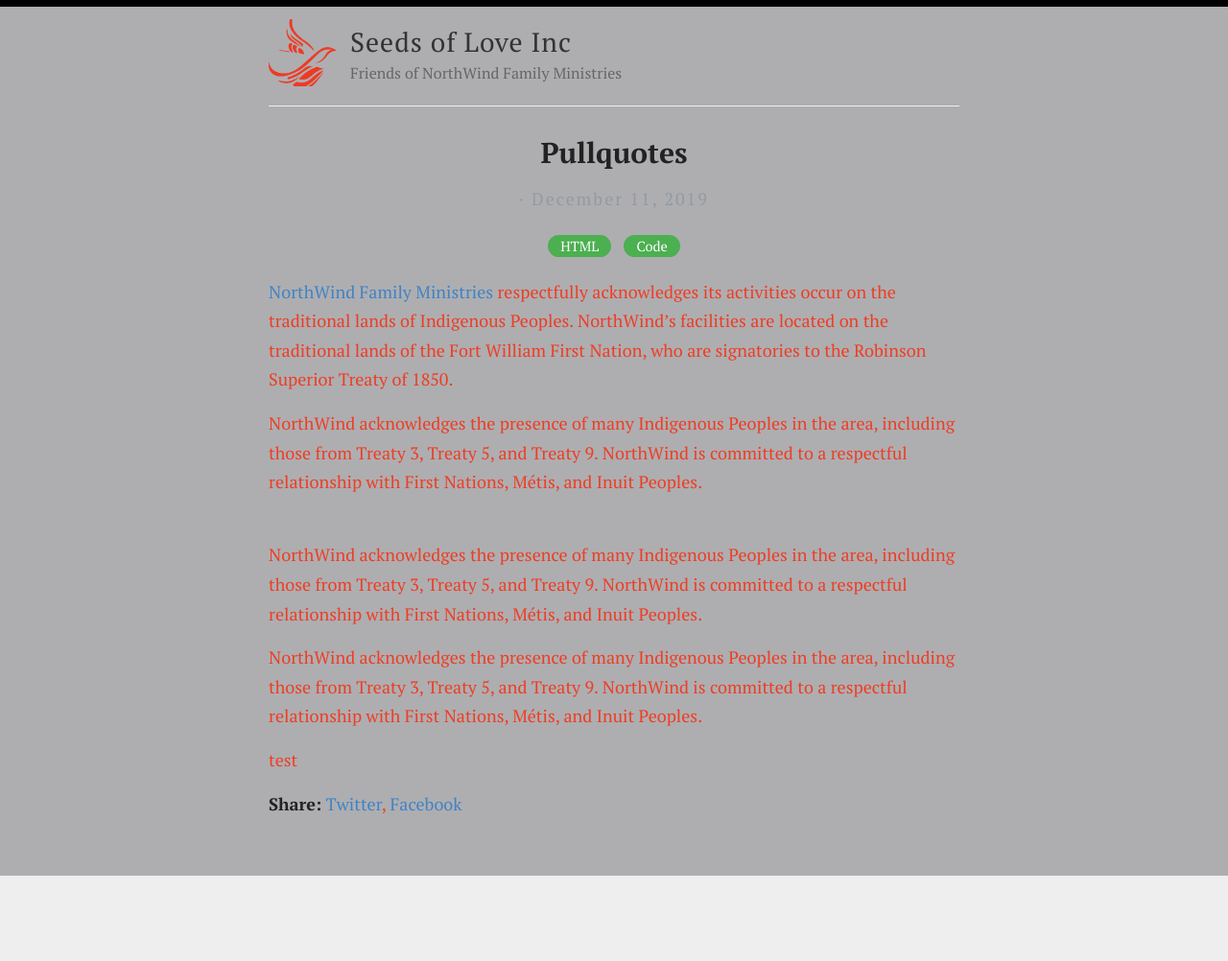
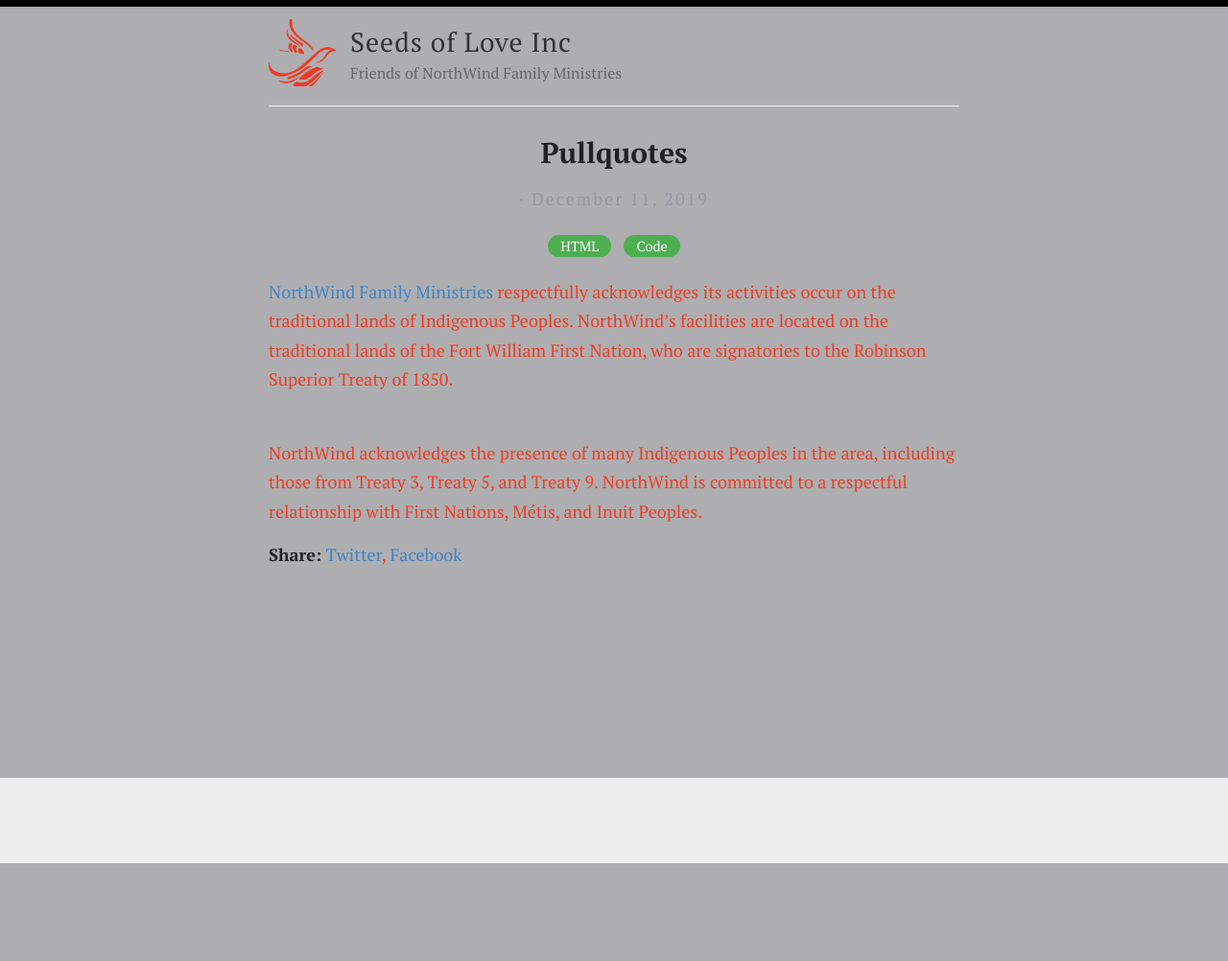
Before and after one commit to Seeds-of-Love-Inc/seeds-of-love-inc.github.io, a Jekyll site: the page built from _posts/2019-12-11-pullquotes.md, in a window 1280 px wide. Shown: the whole page at 96% size. Built offline with Jekyll 4.4.1, drawn with Linux system fonts in a browser that asks for light colours; after the commit the page ends 900 px from its top, so only the background shows below that.

Commit message:
Refactor

```diff
--- a/_posts/2019-12-11-pullquotes.md
+++ b/_posts/2019-12-11-pullquotes.md
@@ -4,15 +4,6 @@
 categories: [HTML,Code]
 ---
 
-[NorthWind Family Ministries](https://www.northwindfm.org/) respectfully acknowledges its activities occur on the traditional lands of Indigenous Peoples. NorthWind’s facilities are located on the traditional lands of the Fort William First Nation, who are signatories to the Robinson Superior Treaty of 1850.<br>
-
-NorthWind acknowledges the presence of many Indigenous Peoples in the area, including those from Treaty 3, Treaty 5, and Treaty 9. NorthWind is committed to a respectful relationship with First Nations, Métis, and Inuit Peoples.<br><br>
+[NorthWind Family Ministries](https://www.northwindfm.org/) respectfully acknowledges its activities occur on the traditional lands of Indigenous Peoples. NorthWind’s facilities are located on the traditional lands of the Fort William First Nation, who are signatories to the Robinson Superior Treaty of 1850.<br><br>
 
 NorthWind acknowledges the presence of many Indigenous Peoples in the area, including those from Treaty 3, Treaty 5, and Treaty 9. NorthWind is committed to a respectful relationship with First Nations, Métis, and Inuit Peoples.<br>
-
-
-NorthWind acknowledges the presence of many Indigenous Peoples in the area, including those from Treaty 3, Treaty 5, and Treaty 9. NorthWind is committed to a respectful relationship with First Nations, Métis, and Inuit Peoples.
-
-
-
-test
```
